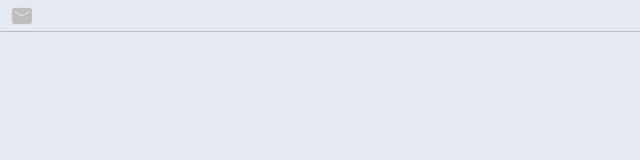
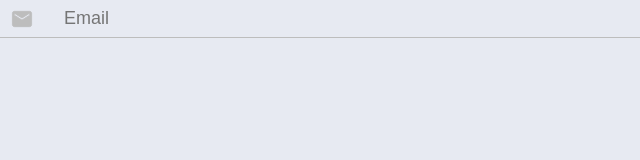
Before and after one commit to mattmalicki/wallet, a React (Create React App) app in the folder client/: page / in a window 1280 px wide. Shown: the top 160 px of the page, without its empty margins (0-640 px from the left). Built offline with nearby package versions, Linux system fonts and the light colour scheme.

Commit message:
Making InputItem Component better.

```diff
--- a/client/src/components/Atoms/InputItem/InputItem.module.css
+++ b/client/src/components/Atoms/InputItem/InputItem.module.css
@@ -19,6 +19,8 @@
 }
 
 .input {
+  font-weight: 400;
+  font-size: 18px;
   width: 100%;
-  padding-left: 64px;
+  padding-left: 54px;
 }
--- a/client/src/components/Atoms/InputItem/InputItem.tsx
+++ b/client/src/components/Atoms/InputItem/InputItem.tsx
@@ -6,6 +6,7 @@ type InputIdOpts = "email" | "password" | "firstName" | "lastName";
 
 interface InputProps {
   name: InputIdOpts;
+  placeholder?: string;
 }
 
 const InputItem: React.FC<InputProps> = (props) => {
@@ -27,6 +28,9 @@ const InputItem: React.FC<InputProps> = (props) => {
         id={props.name}
         type="text"
         className={styles.input}
+        placeholder={
+          props.placeholder ?? props.name[0].toUpperCase() + props.name.slice(1)
+        }
       />
     </label>
   );
```
